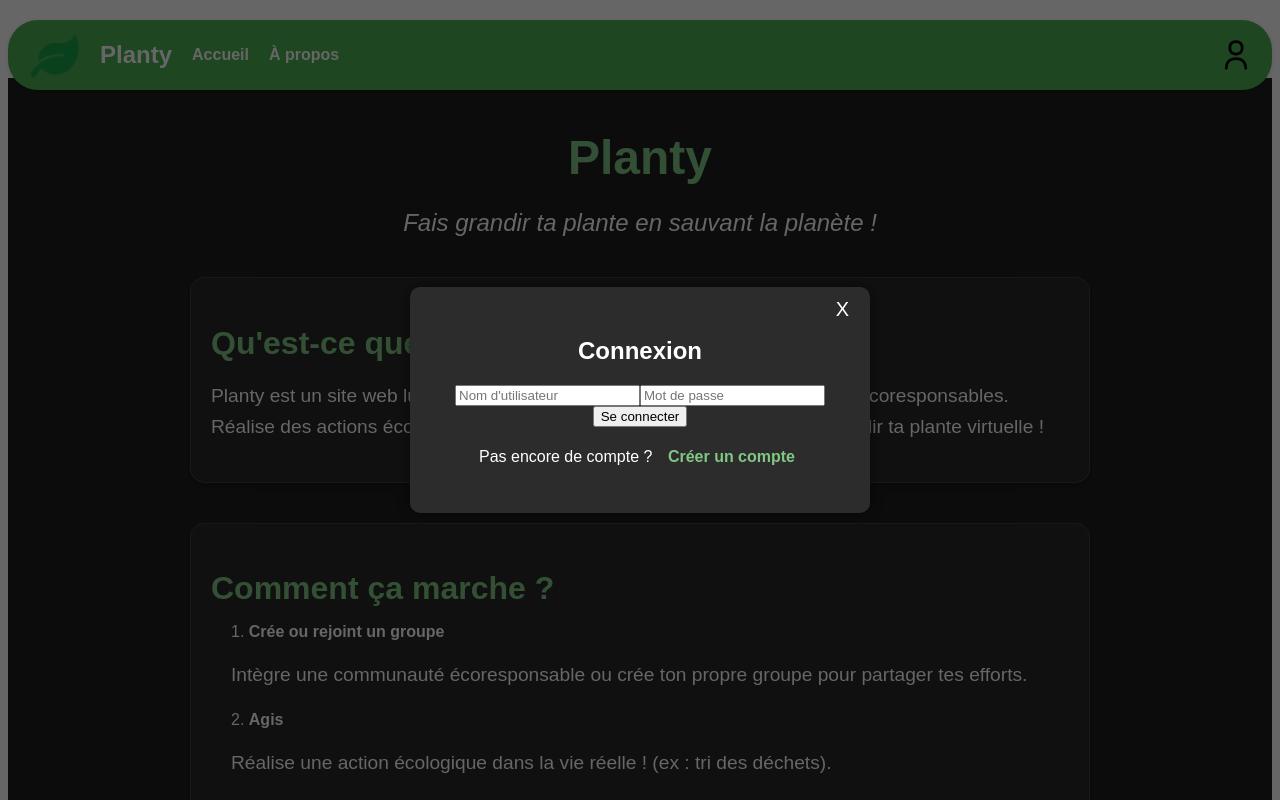
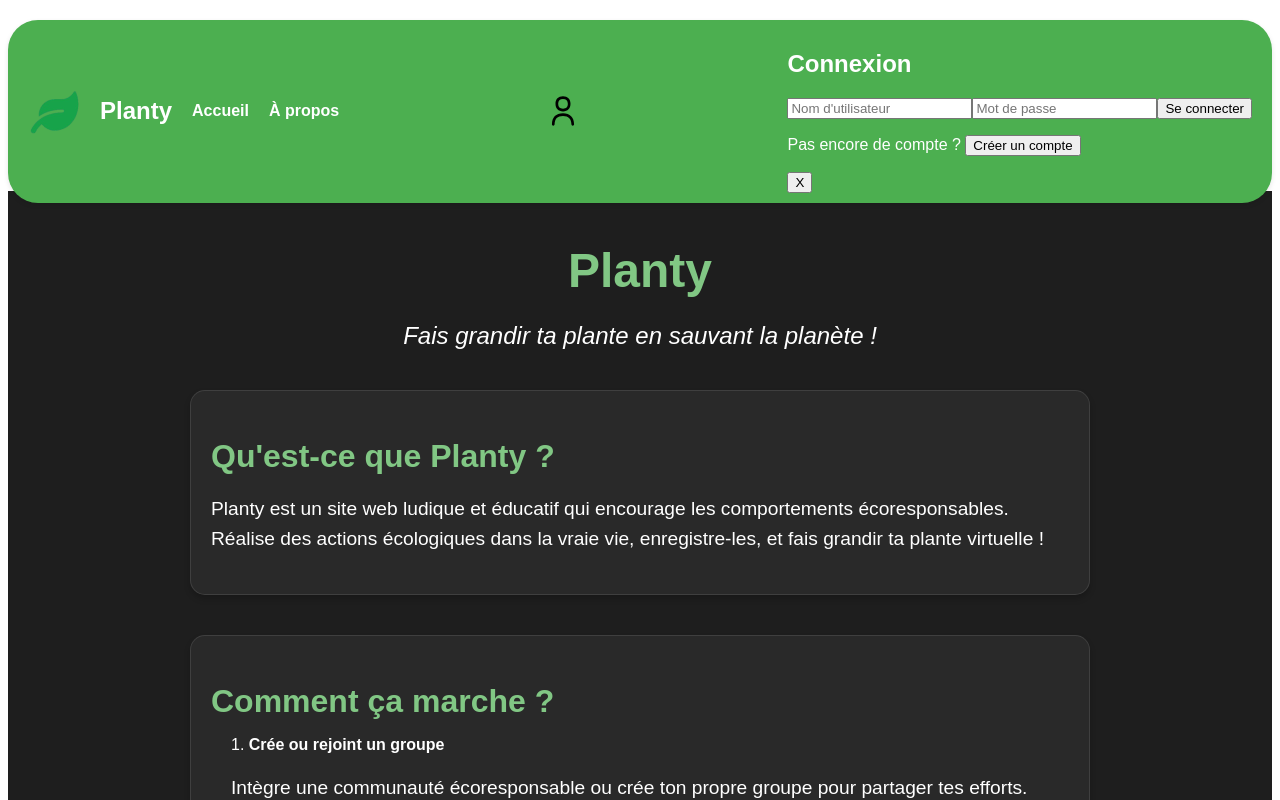
Before and after one commit to charlottines/Green-it, a Vue app in the folder frontend/: page / in a window 1280 px wide. Both pictures are taken after a click on the picture 1236 px from the left and 55 px from the top of the page. Shown: the top 800 px of the page. Built offline with nearby package versions, Linux system fonts and the light colour scheme.

Commit message:
Update LoginRegisterModal.vue

```diff
--- a/frontend/src/components/LoginRegisterModal.vue
+++ b/frontend/src/components/LoginRegisterModal.vue
@@ -52,56 +52,3 @@
         }
     }
 </script>
-
-
-<style scoped>
-    .modal-overlay {
-        position: fixed;
-        top: 0;
-        left: 0;
-        width: 100%;
-        height: 100%;
-        background-color: rgba(0, 0, 0, 0.6);
-        display: flex;
-        justify-content: center;
-        align-items: center;
-        z-index: 1000;
-    }
-
-    .modal-content {
-        background-color: #2c2c2c;
-        padding: 30px;
-        border-radius: 10px;
-        width: 90%;
-        max-width: 400px;
-        color: white;
-        box-shadow: 0 0 15px rgba(0, 0, 0, 0.5);
-        position: relative;
-        text-align: center;
-    }
-
-    .switch-mode {
-        margin-top: 20px;
-    }
-
-    .switch-mode button {
-        background: none;
-        border: none;
-        color: #81c784;
-        font-weight: bold;
-        cursor: pointer;
-        font-size: 1rem;
-        margin-left: 5px;
-    }
-
-    .close-button {
-        position: absolute;
-        top: 10px;
-        right: 15px;
-        background: none;
-        border: none;
-        font-size: 20px;
-        color: white;
-        cursor: pointer;
-    }
-</style>
```
